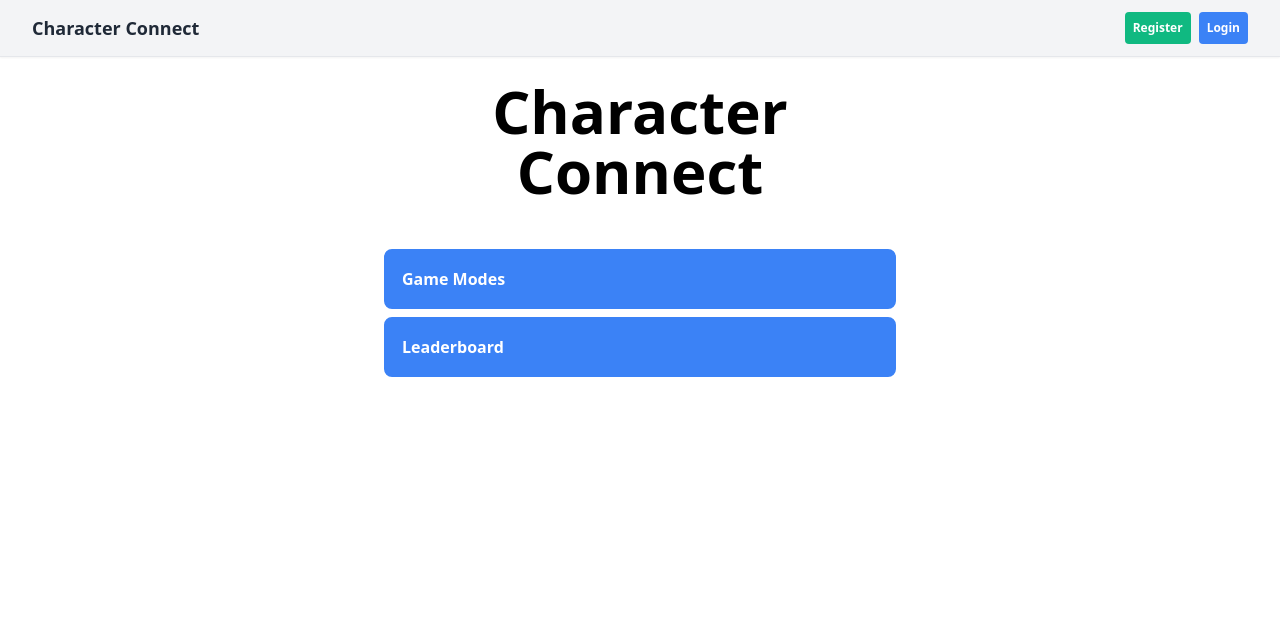
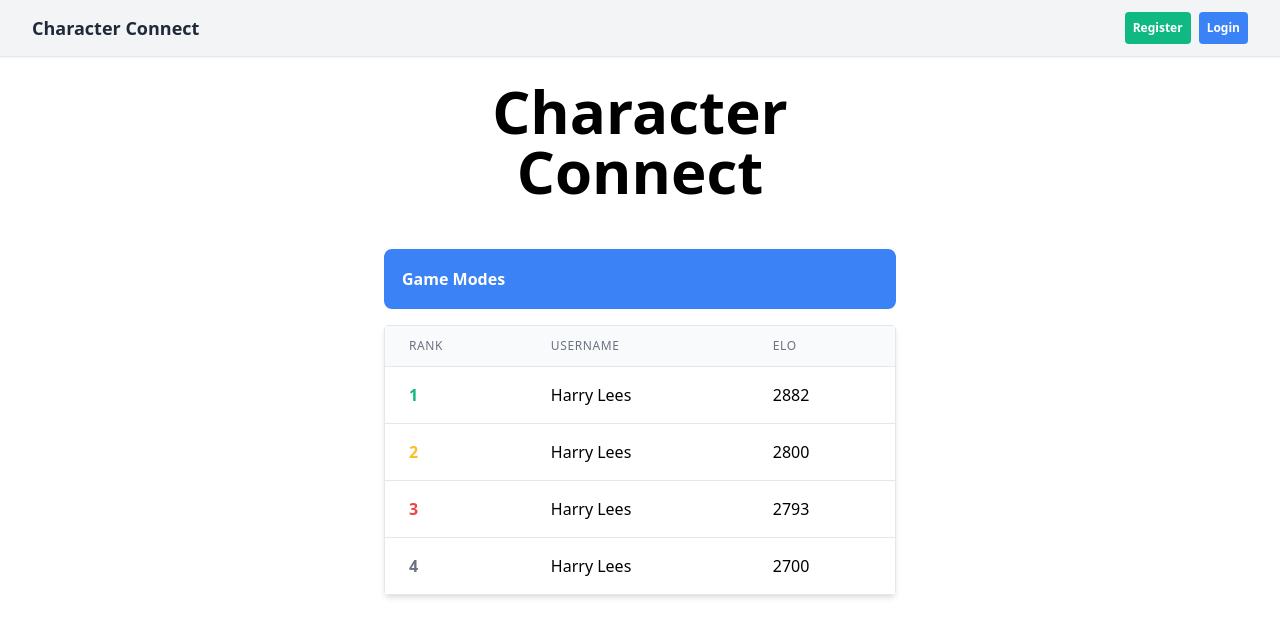
Before and after one commit to Team12Coursework/Prototype, a Vue app in the folder frontend/: page / in a window 1280 px wide. Shown: the top 636 px of the page. Built offline with nearby package versions, Linux system fonts and the light colour scheme.

Commit message:
removed Leaderboard button and inlined leaderboard instead

```diff
--- a/frontend/src/views/MainMenu.vue
+++ b/frontend/src/views/MainMenu.vue
@@ -7,9 +7,9 @@
                 <h1 class="text-6xl font-bold">Connect</h1>
             </div>
 
-            <div class="w-1/4 flex flex-col justify-center space-y-2" style="min-width: 512px;">
+            <div class="w-1/4 flex flex-col justify-center space-y-4" style="min-width: 512px;">
                 <router-link class="button" to='/gamemodes'>Game Modes</router-link>
-                <router-link class="button" to='/leaderboard'>Leaderboard</router-link>
+                <leaderboard />
             </div>
         </div>
     </main>
@@ -20,10 +20,12 @@
 
 <script>
     import Navbar from "@/components/Navbar.vue"
+    import Leaderboard from "@/components/Leaderboard.vue"
 
     export default{
         components: {
             Navbar,
+            Leaderboard,
         }
     }
 
```
